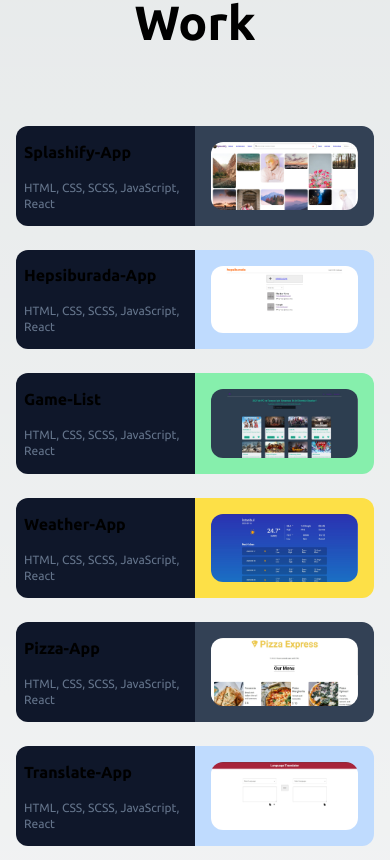
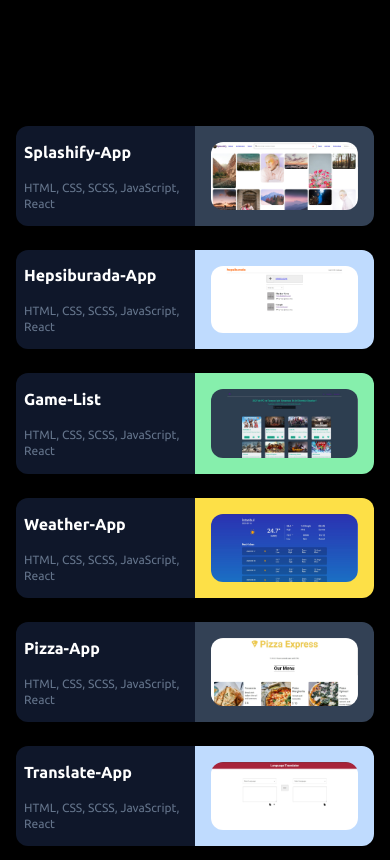
Before and after one commit to mustafavrl55/portfolio-ui, a Next.js app: page / in a window 390 px wide. Shown: the part 1844-2704 px from the top of the page. Built offline with nearby package versions, Linux system fonts and the light colour scheme.

Commit message:
color-added

```diff
--- a/src/app/page.jsx
+++ b/src/app/page.jsx
@@ -7,7 +7,7 @@ import { motion } from "framer-motion";
 
 export default function Home() {
   return (
-    <motion.div
+    <motion.div className="bg-black"
       initial={{ opacity: 0}}
       animate={{ opacity: 1,}}
     >
--- a/src/components/Content.js
+++ b/src/components/Content.js
@@ -36,7 +36,7 @@ const Content = () => {
             className="flex flex-col gap-4 md:flex-row items-center justify-between  mt-12 "
           >
             <a
-              href="https://wa.me/5445147891"
+              href="https://wa.me/5415312699"
               target="_blank"
               className="flex justify-between items-center bg-green-600 rounded-full px-4 py-3"
             >
--- a/src/components/Work.js
+++ b/src/components/Work.js
@@ -54,7 +54,7 @@ const Work = () => {
               <Link
                 href={project.url}
                 target="_blank"
-                className="text-base md:text-2xl font-bold hover:underline"
+                className="text-base text-white md:text-2xl font-bold hover:underline"
               >
                 {project.title}
               </Link>
```
